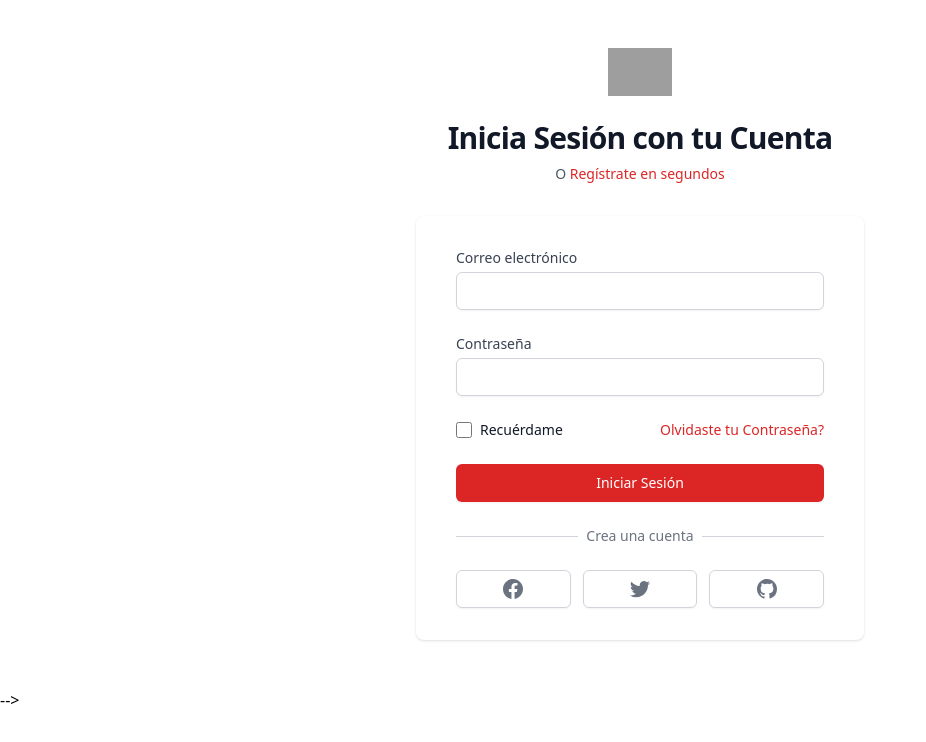
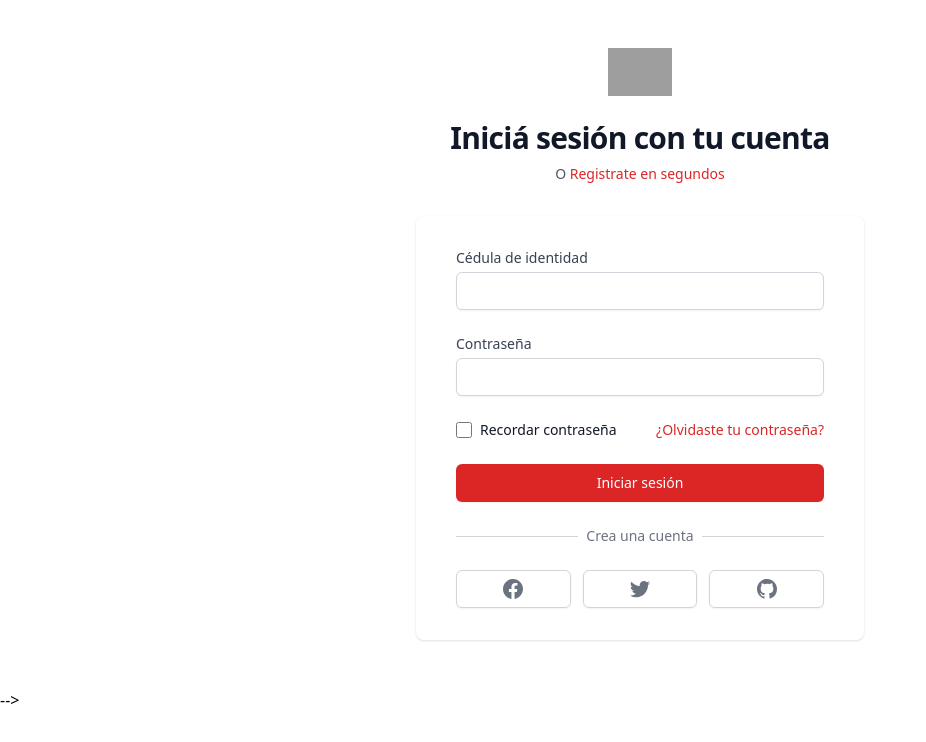
Before and after one commit to endagafi/dementors, a Flask app: page /login in a window 1280 px wide. Shown: the top 742 px of the page, without its empty margins (0-926 px from the left). Run offline with Flask 2, Linux system fonts and the light colour scheme; some libraries are stand-ins or nearby versions; grey boxes are pictures that could not be loaded.

Commit message:
agregar palabras

```diff
--- a/templates/login.html
+++ b/templates/login.html
@@ -13,10 +13,10 @@
     <div class="min-h-full flex flex-col justify-center py-12 sm:px-6 lg:px-8">
       <div class="sm:mx-auto sm:w-full sm:max-w-md">
         <img class="mx-auto h-12 w-auto" src="https://tailwindui.com/img/logos/workflow-mark.svg?color=indigo&shade=600" alt="Workflow">
-        <h2 class="mt-6 text-center text-3xl tracking-tight font-bold text-gray-900">Inicia Sesi&oacute;n con tu Cuenta</h2>
+        <h2 class="mt-6 text-center text-3xl tracking-tight font-bold text-gray-900">Inici&aacute; sesi&oacute;n con tu cuenta</h2>
         <p class="mt-2 text-center text-sm text-gray-600">
           O
-          <a href="#" class="font-medium text-red-600 hover:text-indigo-500"> Reg&iacute;strate en segundos</a>
+          <a href="#" class="font-medium text-red-600 hover:text-indigo-500"> Registrate en segundos</a>
         </p>
       </div>
 
@@ -24,7 +24,7 @@
         <div class="bg-white py-8 px-4 shadow sm:rounded-lg sm:px-10">
           <form class="space-y-6" action="#" method="POST">
             <div>
-              <label for="email" class="block text-sm font-medium text-gray-700"> Correo electr&oacute;nico </label>
+              <label for="email" class="block text-sm font-medium text-gray-700"> C&eacute;dula de identidad </label>
               <div class="mt-1">
                 <input id="email" name="email" type="email" autocomplete="email" required class="appearance-none block w-full px-3 py-2 border border-gray-300 rounded-md shadow-sm placeholder-gray-400 focus:outline-none focus:ring-indigo-500 focus:border-indigo-500 sm:text-sm">
               </div>
@@ -40,16 +40,16 @@
             <div class="flex items-center justify-between">
               <div class="flex items-center">
                 <input id="remember-me" name="remember-me" type="checkbox" class="h-4 w-4 text-indigo-600 focus:ring-indigo-500 border-gray-300 rounded">
-                <label for="remember-me" class="ml-2 block text-sm text-gray-900"> Recu&eacuterdame </label>
+                <label for="remember-me" class="ml-2 block text-sm text-gray-900"> Recordar contrase&ntilde;a </label>
               </div>
 
               <div class="text-sm">
-                <a href="#" class="font-medium text-red-600 hover:text-indigo-500"> Olvidaste tu Contrase&ntilde;a? </a>
+                <a href="#" class="font-medium text-red-600 hover:text-indigo-500"> ¿Olvidaste tu contrase&ntilde;a? </a>
               </div>
             </div>
 
             <div>
-              <button type="submit" class="w-full flex justify-center py-2 px-4 border border-transparent rounded-md shadow-sm text-sm font-medium text-white bg-red-600 hover:bg-indigo-700 focus:outline-none focus:ring-2 focus:ring-offset-2 focus:ring-indigo-500">Iniciar Sesi&oacute;n</button>
+              <button type="submit" class="w-full flex justify-center py-2 px-4 border border-transparent rounded-md shadow-sm text-sm font-medium text-white bg-red-600 hover:bg-indigo-700 focus:outline-none focus:ring-2 focus:ring-offset-2 focus:ring-indigo-500">Iniciar sesi&oacute;n</button>
             </div>
           </form>
 
```
